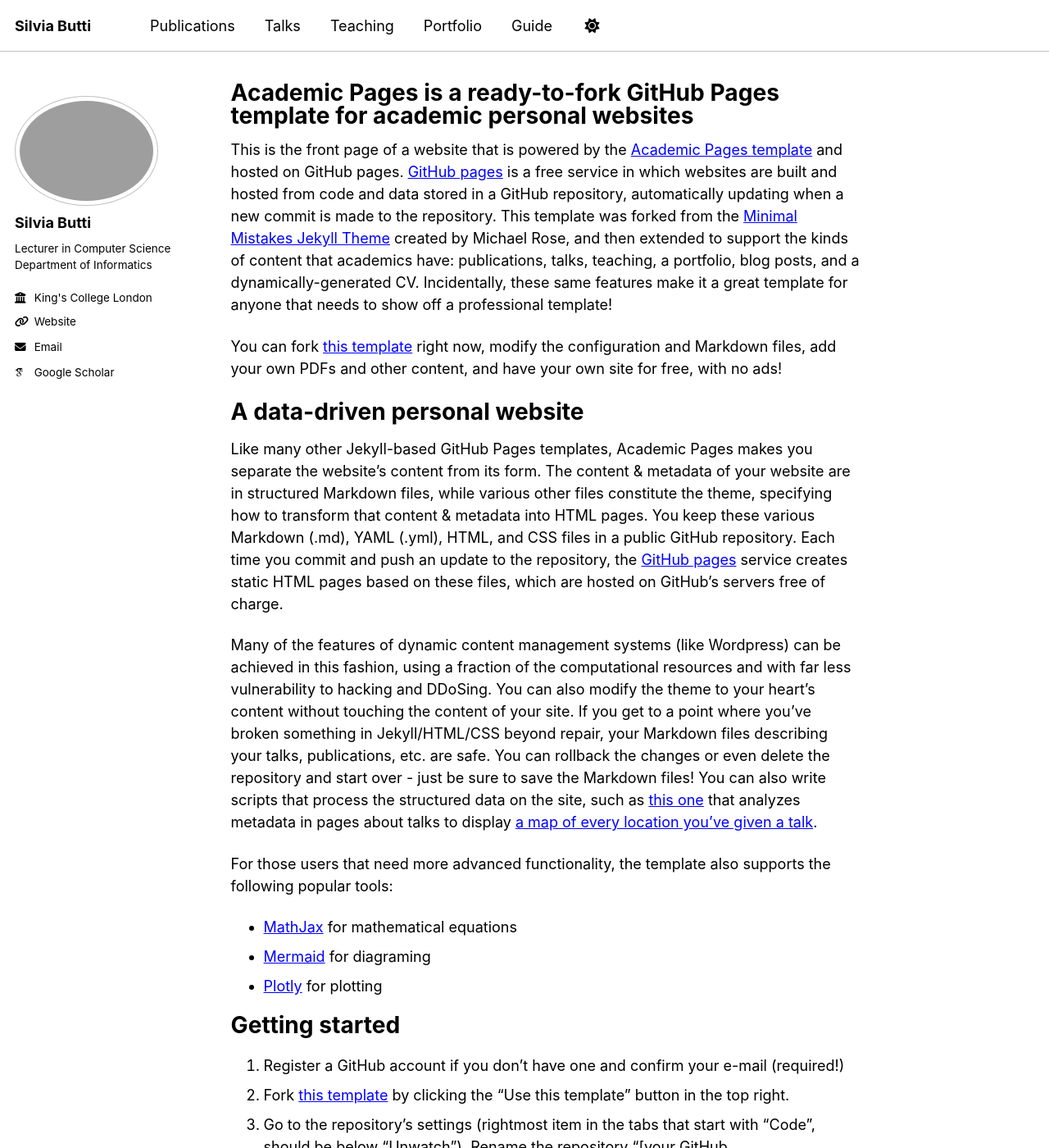
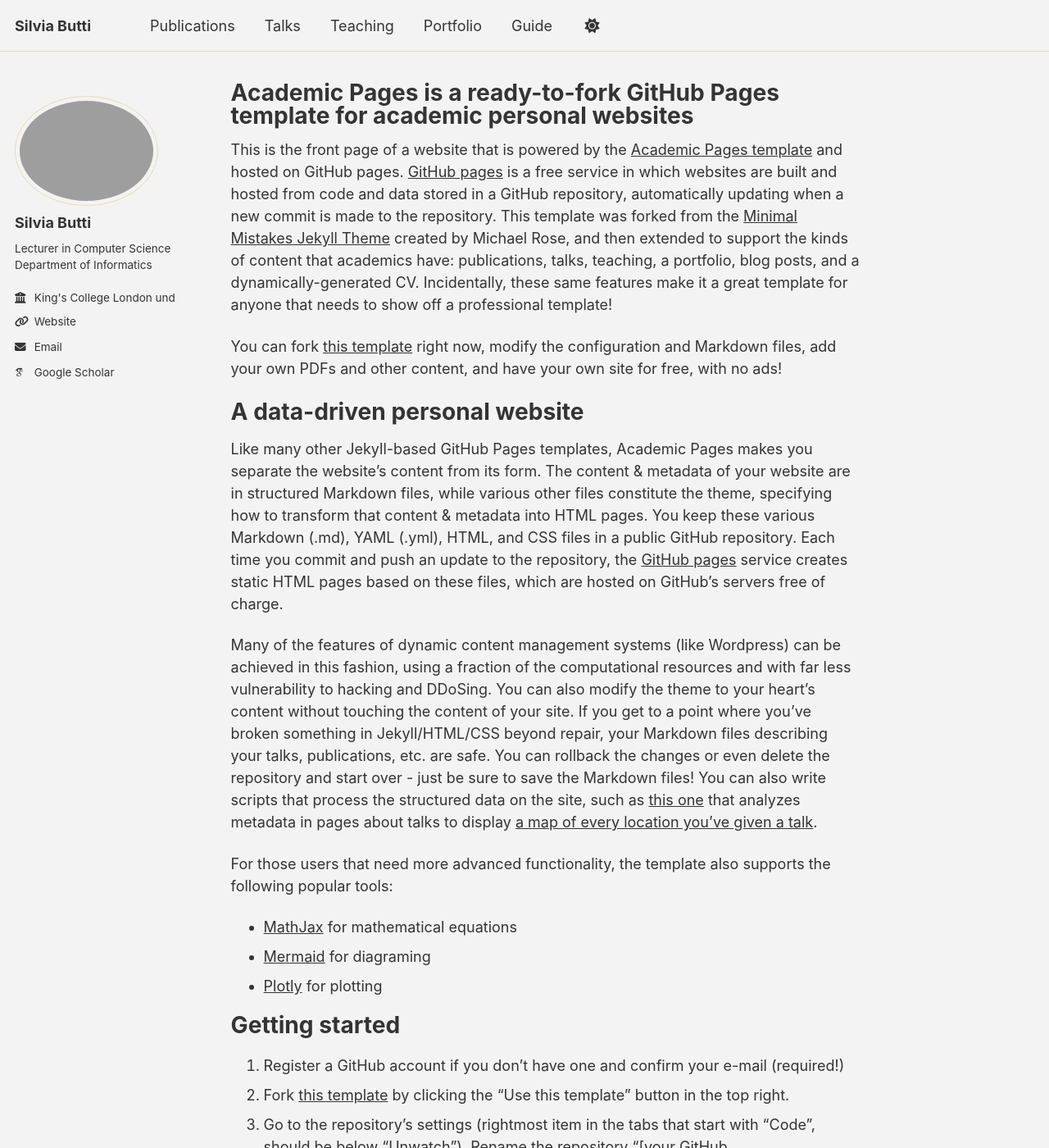
Before and after one commit to silviabutti/silviabutti.github.io, a Jekyll site: the page built from _pages/about.md, in a window 1280 px wide and 1400 px high. Shown: the whole window at 82% size. Built offline with Jekyll 4.4.1, drawn with Linux system fonts in a browser that asks for light colours; some web fonts are replaced; a script bundle is joined from its source files by our own code; library files that are not in the unit come from our copies.

Commit message:
Update _config.yml

```diff
--- a/_config.yml
+++ b/_config.yml
@@ -8,7 +8,7 @@
 
 # Basic Site Settings
 locale                   : "en-US"
-site_theme               : "contrast" # the available themes options are "default", "air", "sunrise", "mint", "dirt" and "contrast"
+site_theme               : "dirt" # the available themes options are "default", "air", "sunrise", "mint", "dirt" and "contrast"
 title                    : "Silvia Butti"
 title_separator          : "-"
 name                     : &name "Silvia Butti"
@@ -28,7 +28,7 @@
   pronouns         : # example: "she/her"
   bio              : "Lecturer in Computer Science  Department of Informatics"
   location         : # ""
-  employer         : "King's College London"
+  employer         : "King's College London  under construction"
   uri              : "https://www.kcl.ac.uk/people/silvia-butti"
   email            : "silvia.butti@kcl.ac.uk"
 
```
